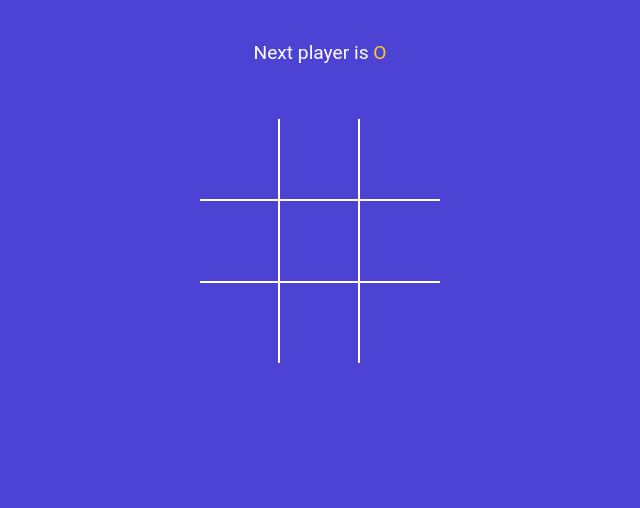
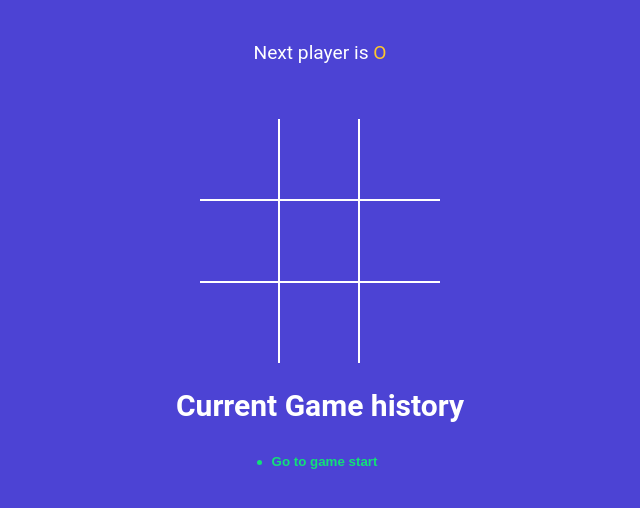
Before and after one commit to Atharvcreatives/tictactoe, a React (Vite) app: page / in a window 1280 px wide. Shown: the top 508 px of the page, without its empty margins (320-960 px from the left). Built offline with nearby package versions, Linux system fonts and the light colour scheme.

Commit message:
added game history

```diff
--- a/src/App.jsx
+++ b/src/App.jsx
@@ -1,44 +1,66 @@
 import { useState } from 'react';
 import './styles.scss';
 import Board from './Components/Board';
+import {calculateWinner} from './winner';
+import History from './Components/history';
 import StatusMessage from './Components/StatusMessage';
-import { calculateWinner } from './winner';
 
 function App() {
-  const [squares, setSquares] = useState( Array(9).fill(null) );
-  const [isXNext , setIsXNext] = useState(false);
+  const [history,setHistory]= useState([{squares:Array(9).fill(null),isXNext:false},
+  ]);
+  const [currentMove,setCurrentMove] = useState(0);
 
-  const winner = calculateWinner(squares);
+  const gamingBoard =history[currentMove];
 
-
-
+  const winner=calculateWinner(gamingBoard.squares);
   const handleSquareClick =(clickedPosition) => {
-    if(squares[clickedPosition] || winner) {
+    if(gamingBoard.squares[clickedPosition] || winner) {
       return;
     }
-  setSquares((currentSquares) => {
+  setHistory((currentHistory) => {
+   const isTraversing = currentMove + 1 !== currentHistory.length;
 
-    return currentSquares.map((squareValue,Position)=>
+   const lastGamingState = isTraversing ?
+   currentHistory[currentMove] :
+   history[history.length -1];
+
+   const nextSquaresState=lastGamingState.squares.map((squareValue,Position)=>
 
     {
   if(clickedPosition===Position){
-    return isXNext ? 'X': '0';
+    return lastGamingState.isXNext ? 'X': 'O';
   }
     return squareValue;
   }
   );
 
+  const base = isTraversing ?  currentHistory.slice(0 , currentHistory.indexOf(lastGamingState) + 1) :  currentHistory;
+  return base.concat({
+    squares:nextSquaresState,
+    isXNext: !lastGamingState.isXNext,
+  });
+
 }
 );
-setIsXNext((currentIsXNext) => !currentIsXNext);
+setCurrentMove(move=>move+1);
   };
+
+  const moveTo = move=>{
+    setCurrentMove(move);
+  };
+
+
+
+
   return(
    <div className="app">
-    <h2><StatusMessage winner={winner} isXNext={isXNext} squares={squares}/></h2>
-    <Board squares={squares} handleSquareClick={handleSquareClick}/>
+    <h2><StatusMessage winner={winner} gamingBoard={gamingBoard} /></h2>
+    <Board squares={gamingBoard.squares} handleSquareClick={handleSquareClick}/>
+
+    <h2>Current Game history</h2>
+    <History history={history} moveTo={moveTo} currentMove={currentMove}/>
     </div>
   );
   }
 
-
-export default App;
+  export default App;
--- a/src/Components/StatusMessage.jsx
+++ b/src/Components/StatusMessage.jsx
@@ -1,6 +1,7 @@
 import React from "react";
 
-const StatusMessage=({winner,isXNext,squares}) => {
+const StatusMessage=({winner,gamingBoard}) => {
+    const {squares, isXNext}= gamingBoard;
   const noMovesLeft=squares.every(squareValue => squareValue !== null);
      const nextPlayer= isXNext ? 'X':'O';
 
--- /dev/null
+++ b/src/Components/history.jsx
@@ -0,0 +1,26 @@
+const History = ({history , moveTo , currentMove})=> {
+
+
+
+  return (
+    <div className="history-wrapper">
+
+
+    <ul className="history">
+
+    {history.map((_,index)=> (
+    <li key={index}>
+    <button type="button"
+    className={`btn-move ${currentMove===index ? 'active' : ''}`}
+   onClick={()=>moveTo(index)}
+>
+  {index===0 ? 'Go to game start' : `Go to move at #${index}`}
+  </button>
+    </li>
+    ))}
+    </ul>
+    </div>
+
+  )};
+
+  export default History;
```
